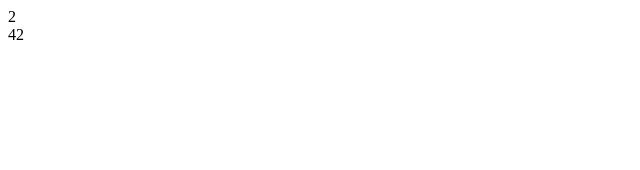
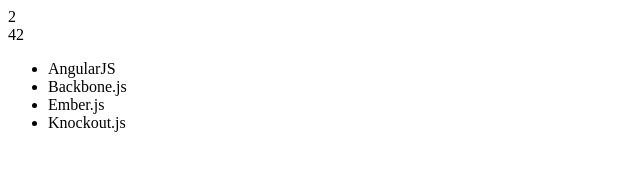
Before and after one commit to masaki-kusuhata/angularjs-reference-self-learning, a plain HTML site: page section1-3/index.html in a window 1280 px wide. Shown: the whole page, without its empty margins (0-640 px from the left). Drawn offline with Linux system fonts and the light colour scheme.

Commit message:
ng-init内で宣言した配列を要素の分だけng-repeatで繰り返して内容を全て出力する

```diff
--- a/section1-3/index.html
+++ b/section1-3/index.html
@@ -20,5 +20,13 @@
     <div ng-if="enableMessage">
       Hello, world!
     </div>
+
+    <!-- リスト１．６ -->
+    <div ng-init="items = ['AngularJS', 'Backbone.js', 'Ember.js','Knockout.js']"></div>
+    <ul>
+      <li ng-repeat="item in items">
+        {{item}}
+      </li>
+    </ul>
   </body>
 </html>
```
